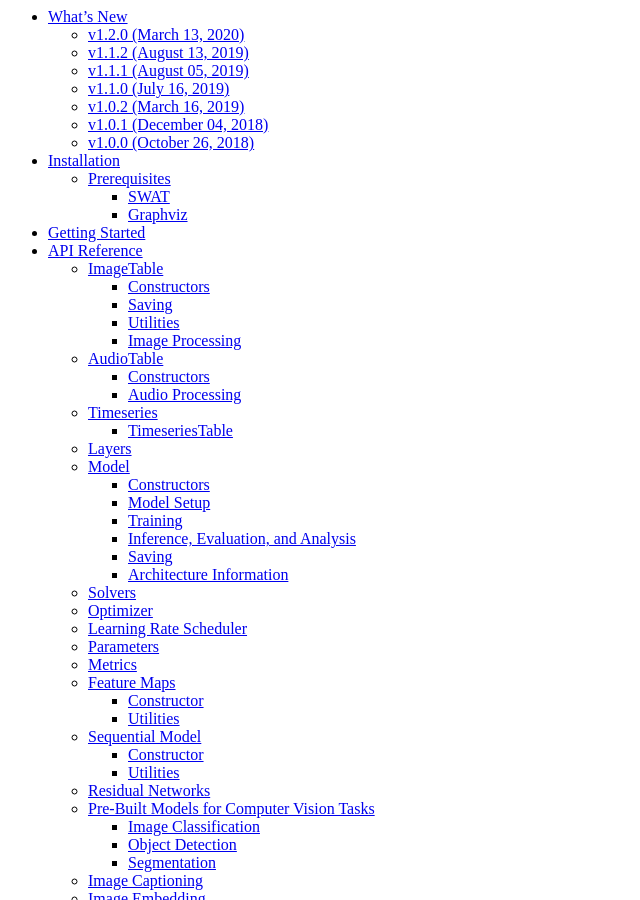
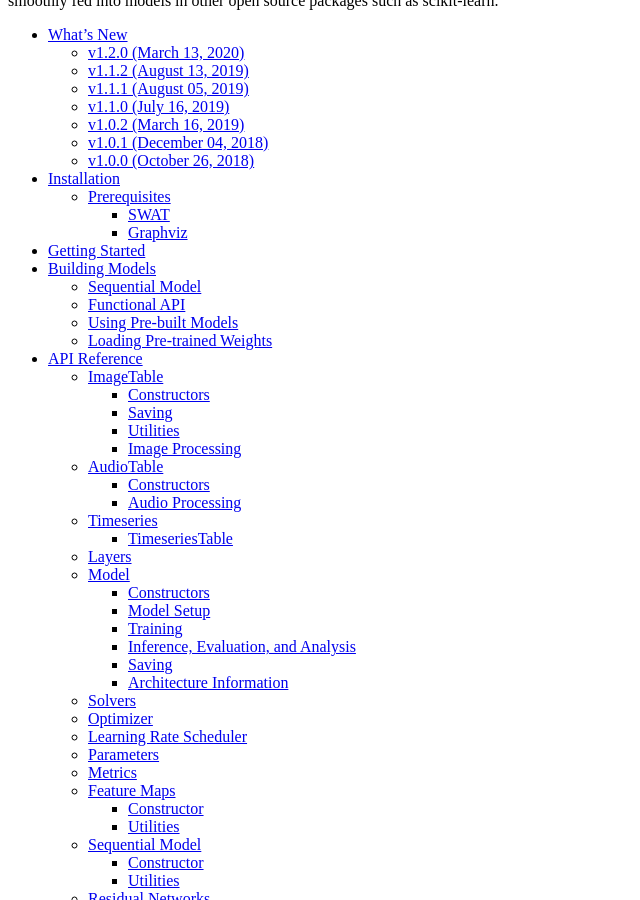
Before and after one commit to sassoftware/python-dlpy, a Sphinx documentation site: the page built from doc/source/index.rst, in a window 1280 px wide and 900 px high, scrolled down 1117 px. Shown: the whole window, without its empty margins (0-640 px from the left). Built offline with Sphinx 7.4.7 and the Read the Docs theme 2.0.0, drawn with Linux system fonts in a browser that asks for light colours; some of the changed lines change nothing that is shown.

Commit message:
Adding bulding_model.rst
This commit also updates the index to show the new page and fixes
spelling in a few places.

```diff
--- /dev/null
+++ b/doc/source/building_models.rst
@@ -0,0 +1,136 @@
+.. Copyright SAS Institute
+
+.. currentmodule:: dlpy
+.. _build_models:
+
+***************
+Building Models
+***************
+
+DLPy offers you several options to build neural networks, including building them from
+scratch or using architectures already defined in the DLPy API. Similarly, you can train
+your models from scratch or you can load pre-trained weights. Regardless of your approach,
+it helps to know the difference between the Sequential Model and the Functional API. This
+document serves as an introduction to these topics, but for more detail see the examples
+on `GitHub <https://github.com/sassoftware/python-dlpy/tree/master/examples/functional_model>`_.
+
+**Note:** All examples on this page assume that you have a CAS server started and have
+created a CAS session in swat named sess.
+
+Sequential Model
+----------------
+.. currentmodule:: dlpy.sequential
+
+A :class:`Sequential` model is a modular way to build a custom neural network. A
+Sequential model acts like a stack of layers or blocks (e.g. a ResNet block).
+
+.. ipython:: python
+   :suppress:
+
+   import os
+   host = os.environ['CASHOST']
+   port = os.environ['CASPORT']
+   userid = os.environ.get('CASUSER', None)
+   password = os.environ.get('CASPASSWORD', None)
+   import swat
+   sess = swat.CAS(host, port, userid, password)
+
+The following example illustrates how you can use the Sequential Model in order to
+create a LeNet architecture.
+
+.. ipython:: python
+
+   from dlpy import Sequential, InputLayer, Conv2d, Pooling, Dense, OutputLayer
+    sequential_model = Sequential(conn=sess, model_table="Simple_CNN")
+    sequential_model.add(InputLayer(n_channels=1, width=28, height=28))
+    sequential_model.add(Conv2d(n_filters=6, width=5, height=5, stride=1))
+    sequential_model.add(Pooling(width=2, height=2, stride=2, pool='max'))
+    sequential_model.add(Conv2d(n_filters=16, width=5, height=5, stride=1))
+    sequential_model.add(Pooling(width=2, height=2, stride=2, pool='max'))
+    sequential_model.add(Dense(n=120))
+    sequential_model.add(Dense(n=84))
+    sequential_model.add(OutputLayer(n=10))
+
+The Sequential model is best used when your network
+architecture can be easily specified as a stack of modular elements. Although
+the Sequential model can be used to specify architectures with multi-input and multi-output layers,
+(see the src_layers parameter of the :class:`dlpy.layers.Layer` class for details),
+architectures with complex connections are often better suited for the Functional API.
+
+An additional option is to generate a Functional
+model from an existing Sequential model. This can be useful to quickly create
+variations of the same basic architecture. To generate a Functional model from a
+Sequential model, use :func:`Sequential.to_functional_model`. Then customize
+the Functional model with the Functional API as detailed in `Functional API`_.
+
+.. ipython:: python
+
+   functional_model = sequential_model.to_functional_model()
+   functional_model.plot_network()
+
+Functional API
+--------------
+
+.. currentmodule:: dlpy.model
+
+The Functional API is a more flexible way of building models. Using the Functional API,
+you can easily specify architectures with multi-input and multi-output layers. To use the
+Functional API, define the architecture like you would call functions. That is,
+pass each input tensor as an argument to a layer to produce an output tensor. Once
+you complete the model, pass the inputs and outputs to the :class:`Model` class
+and compile it.
+
+.. ipython:: python
+
+   from dlpy.layers import Input, Conv2d, Concat, OutputLayer
+   from dlpy import Model
+   input1 = Input(n_channels = 1, width = 28, height = 28)
+   input2 = Input(n_channels = 3, width = 28, height = 28)
+   conv1 = Conv2d(2, name='conv1')(Conv2d(2, name='conv0')(input1))
+   conv2 = Conv2d(2, name='conv2')(input1)
+   conv3 = Conv2d(2, name='conv3')(input2)
+   output2 = OutputLayer(n=2)(conv3)
+   concat1 = Concat()([conv1, conv2, conv3])
+   output1 = OutputLayer(n=2)(concat1)
+   model1 = Model(conn = sess, inputs = [input1, input2], outputs = [output1, output2])
+   model1.compile()
+
+Using Pre-built Models
+----------------------
+
+DLPy supplies many industry standard models for a variety of computer vision and natural
+language processing tasks. These models are generally built with a single function call and
+can be customized using Sequential model building methods (including
+:func:`Sequential.to_functional_model`). This flexibility enables you to quickly
+customize existing models.
+
+For a full list of the pre-build models, see
+`Pre-built Models for Computer Vision Tasks <./api.html#pre-built-models-for-computer-vision-tasks>`_
+and `Pre-built Models for Natural Language Processing Tasks <./api.html#pre-built-models-for-nlp-tasks>`_.
+
+The following example shows how you can start with a stock ResNet18 model, remove the
+default output layer, and add two custom output layers using the Functional API.
+
+.. ipython:: python
+
+   from dlpy.applications import ResNet18_SAS
+   resnet = ResNet18_SAS(sess, n_classes=1000, width=224, height=224, n_channels=3)
+   resnet_base = resnet.to_functional_model(stop_layers=resnet.layers[-1])
+
+   input_1 = Input(n_channels = 1, width = 28, height = 28)
+   resnet_base_tensor = resnet_base(input_1)
+   output_0 = OutputLayer(n=2)(resnet_base_tensor)
+   output_1 = OutputLayer(n=100)(resnet_base_tensor)
+   modified_resnet = Model(sess, inputs=input_1, outputs=[output_0,output_1])
+   modified_resnet.compile()
+   modified_resnet.plot_network()
+
+Loading Pre-trained Weights
+---------------------------
+
+Regardless of whether you build a model from scratch or use a pre-built model, you can
+load pre-trained weights as long as the weights were trained from a model with an identical
+architecture. The most common way to load weights is to use :func:`Model.load_weights`.
+
+Select pre-trained weights can be downloaded from
+`Deep Learning Models and Tools <https://support.sas.com/documentation/prod-p/vdmml/zip/>`_.
--- a/doc/source/index.rst
+++ b/doc/source/index.rst
@@ -55,6 +55,7 @@
    whatsnew
    install
    getting-started
+   building_models
    api
    license
 
```
Also changed, not shown: 1 other file.
